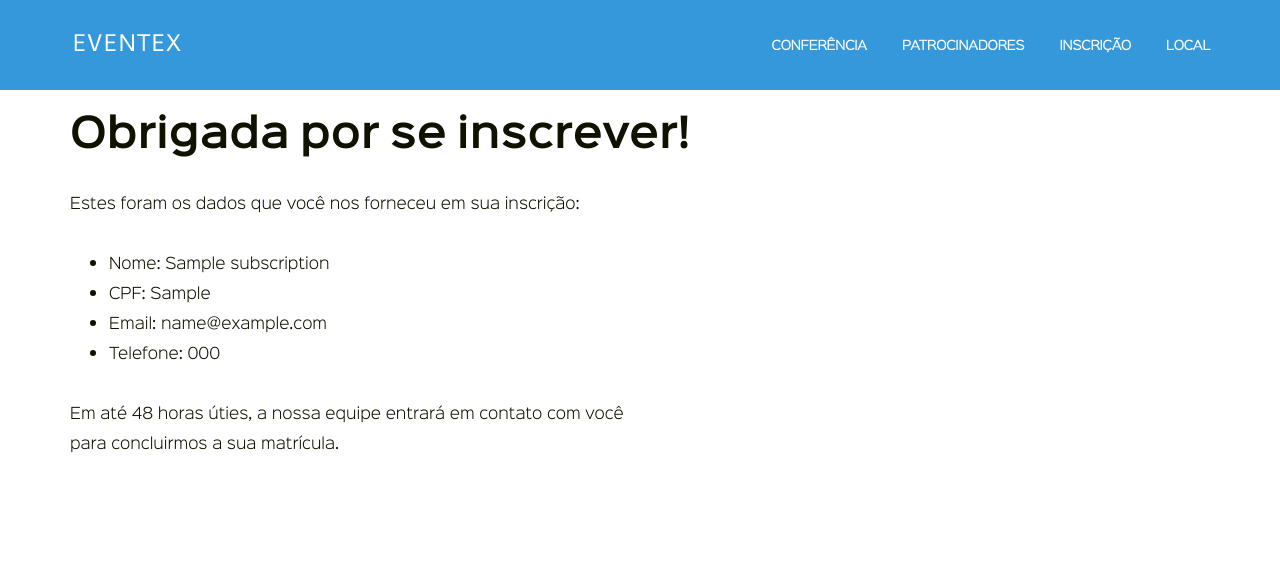
After one commit to doulwyi/eventex, a Django app: page /inscricao/1/ in a window 1280 px wide. The commit adds this page. Shown: the top 569 px of the page. Run offline with Django 3.2, Linux system fonts and the light colour scheme; tables that the repository leaves empty hold one stand-in row (values such as "Sample post").

Commit message:
Thank you page

```diff
--- a/eventex/core/templates/base.html
+++ b/eventex/core/templates/base.html
@@ -29,17 +29,17 @@
             <header class="header header-inline min-h-3 row desktop-12 container" role="banner">
 
                 <div class="site-logo">
-                    <h1><a href="/" rel="home">Eventex</h1>
+                    <h1><a href="{% url 'home' %}" rel="home">Eventex</h1>
                     <p class="site-description screen-reader-only">O maior encontro hacker do mundo!</p>
                 </div>
 
                 <nav class="nav-inline" role="navigation">
                     <a href="javascript:void(0);" class="nav-mobile"><i class="fa fa-bars"></i></a>
                     <ul>
-                        <li><a data-scroll href="/#overview">Conferência</a></li>
-                        <li><a data-scroll href="/#sponsors">Patrocinadores</a></li>
-                        <li><a data-scroll href="/#register">Inscrição</a></li>
-                        <li><a data-scroll href="/#venue">Local</a></li>
+                        <li><a data-scroll href="{% url 'home' %}#overview">Conferência</a></li>
+                        <li><a data-scroll href="{% url 'home' %}#sponsors">Patrocinadores</a></li>
+                        <li><a data-scroll href="{% url 'home' %}#register">Inscrição</a></li>
+                        <li><a data-scroll href="{% url 'home' %}#venue">Local</a></li>
                     </ul>
                 </nav>
 
--- a/eventex/core/templates/index.html
+++ b/eventex/core/templates/index.html
@@ -38,7 +38,7 @@
             <header class="header header-inline min-h-3 row desktop-12 container" role="banner">
 
                 <div class="site-logo">
-                    <h1><a href="/" rel="home">Eventex</a></h1>
+                    <h1><a href="{% url 'home' %}" rel="home">Eventex</a></h1>
                     <p class="site-description screen-reader-only">O maior encontro hacker do mundo!</p>
                 </div>
 
@@ -110,7 +110,7 @@
                 <div class="text-align-center row desktop-12 padding-top-2 min-h-14 container">
                 	<h2>Inscrição</h2>
                 	<h3>Inscrições abertas!</h3>
-                	<a class="btn-basic btn-blue" href="/inscricao/">Inscreva-se já!</a>
+                	<a class="btn-basic btn-blue" href="{% url 'subscriptions:new' %}">Inscreva-se já!</a>
                 </div>
             </div>
         </section>
--- /dev/null
+++ b/eventex/subscriptions/templates/subscriptions/subscription_detail.html
@@ -0,0 +1,22 @@
+{% extends 'base.html' %}
+
+{% block content %}
+<!-- OVERVIEW -->
+<section>
+    <div class="content row padding-bottom-3 desktop-12 container">
+        <h1>Obrigada por se inscrever!</h1>
+        <div class="desktop-6">
+            <p>Estes foram os dados que você nos forneceu em sua inscrição:</p>
+
+            <ul>
+                <li>Nome: {{ subscription.name }}</li>
+                <li>CPF: {{ subscription.cpf }}</li>
+                <li>Email: {{ subscription.email }}</li>
+                <li>Telefone: {{ subscription.phone }}</li>
+            </ul>
+
+            <p>Em até 48 horas úties, a nossa equipe entrará em contato com você para concluirmos a sua matrícula.</p>
+        </div>
+    </div>
+</section>
+{% endblock content %}
--- /dev/null
+++ b/eventex/subscriptions/urls.py
@@ -0,0 +1,11 @@
+from django.urls import path
+
+from eventex.subscriptions.views import subscribe, detail
+
+
+app_name = 'subscriptions'
+
+urlpatterns = [
+    path('inscricao/', subscribe, name='new'),
+    path('inscricao/<int:pk>/', detail),
+]
--- a/eventex/subscriptions/views.py
+++ b/eventex/subscriptions/views.py
@@ -1,7 +1,6 @@
 from django.conf import settings
-from django.contrib import messages
 from django.core.mail import send_mail
-from django.http import HttpResponseRedirect
+from django.http import HttpResponseRedirect, Http404
 from django.shortcuts import render
 from django.template.loader import render_to_string
 
@@ -22,21 +21,31 @@ def create(request):
     if not form.is_valid():
         return render(request, 'subscriptions/subscription_form.html', context={'form': form})
 
+    subscription = Subscription.objects.create(**form.cleaned_data)
+
     _send_email('Confirmação de inscrição',
                 settings.DEFAULT_FROM_EMAIL,
                 form.cleaned_data['email'],
                 'subscriptions/subscription_email.txt',
-                form.cleaned_data)
+                {'subscription': subscription})
 
-    Subscription.objects.create(**form.cleaned_data)
-    messages.success(request, 'Inscrição realizada com sucesso!')
-    return HttpResponseRedirect('/inscricao/')
+    return HttpResponseRedirect('/inscricao/{}/'.format(subscription.pk))
 
 
 def new(request):
     return render(request, 'subscriptions/subscription_form.html', {'form': SubscriptionForm()})
 
 
+def detail(request, pk):
+
+    try:
+        subscription = Subscription.objects.get(pk=pk)
+    except Subscription.DoesNotExist:
+        raise Http404
+
+    return render(request, 'subscriptions/subscription_detail.html', {'subscription': subscription})
+
+
 def _send_email(subject, from_, to, template_name, context):
     body = render_to_string(template_name, context)
     send_mail(subject, body, from_, [from_, to])
--- a/eventex/urls.py
+++ b/eventex/urls.py
@@ -14,13 +14,13 @@ Including another URLconf
     2. Add a URL to urlpatterns:  path('blog/', include('blog.urls'))
 """
 from django.contrib import admin
-from django.urls import path
+from django.urls import path, include
 
-import eventex.core.views
-from eventex.subscriptions.views import subscribe
+from eventex.core.views import home
 
 urlpatterns = [
-    path('', eventex.core.views.home),
-    path('inscricao/', subscribe),
+
+    path('', home, name='home'),
+    path('', include('eventex.subscriptions.urls')),
     path('admin/', admin.site.urls),
 ]
```
Also changed, not shown: eventex/core/tests/test_view_home.py (+4 -2 lines), eventex/subscriptions/templates/subscriptions/subscription_email.txt (+4 -4 lines), eventex/subscriptions/tests/test_mail_subscribe.py (+2 -1 lines), eventex/subscriptions/tests/test_view_detail.py (added, +38 -0 lines), eventex/subscriptions/tests/test_view_subscribe.py (+7 -16 lines).
